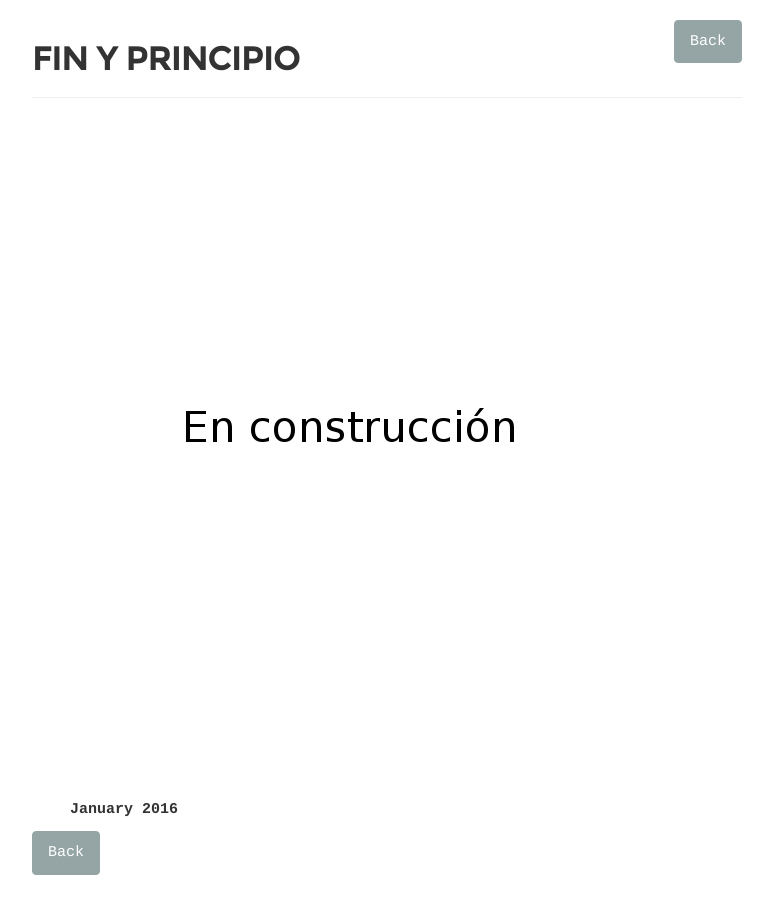
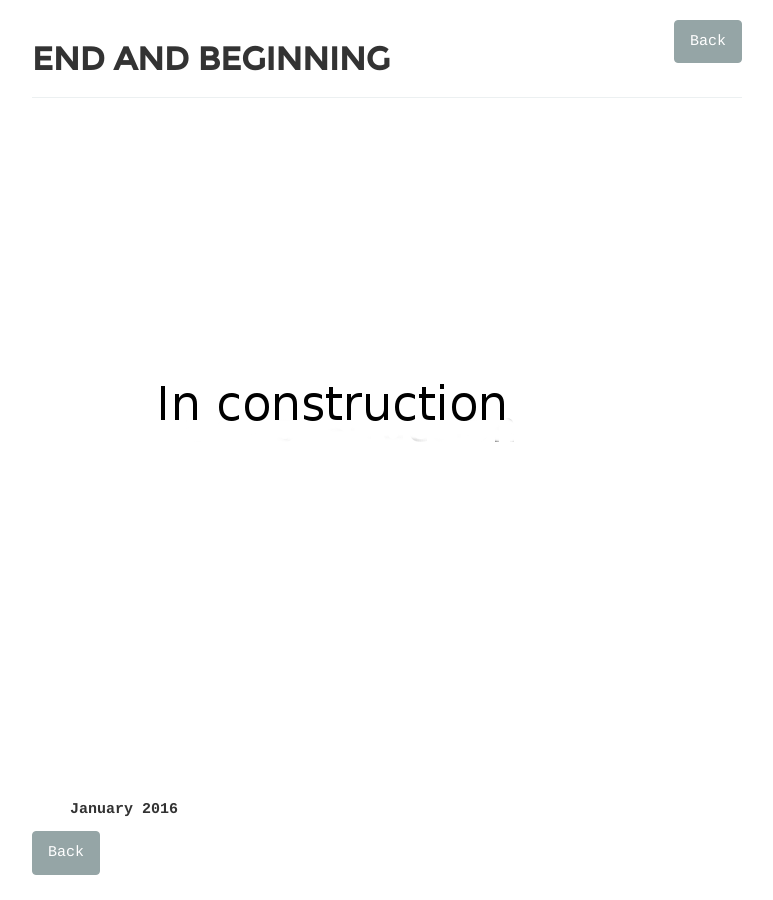
Before and after one commit to oceanomi/error-en, a Jekyll site: the page built from _posts/2016-01-26-fin.markdown, in a window 1280 px wide. Shown: the whole page, without its empty margins (253-1026 px from the left). Built offline with Jekyll 4.4.1, drawn with Linux system fonts in a browser that asks for light colours.

Commit message:
missed translations

```diff
--- a/_includes/footer.html
+++ b/_includes/footer.html
@@ -4,7 +4,7 @@
     <div class="container">
       <div class="row">
           <div class="rights">
-            <span class="copyright">Todos los derechos reservados. 2016</span>
+            <span class="copyright">All rights reserved. 2016</span>
           </div>
       </div>
     </div>
--- a/_includes/header.html
+++ b/_includes/header.html
@@ -12,7 +12,7 @@
           </div>
           <div class="pull-left links">
               <ul class="list-inline">
-                <li><a href="{{ site.baseurl }}series/index.html">Obra</a></li>
+                <li><a href="{{ site.baseurl }}series/index.html">Work</a></li>
                 <li><a href="{{ site.baseurl }}about/index.html">Carolina</a></li>
               </ul>
           </div>
--- a/_posts/2016-01-26-fin.markdown
+++ b/_posts/2016-01-26-fin.markdown
@@ -1,8 +1,8 @@
 ---
-title: Fin y principio
+title: End and beginning
 layout: post
 permalink: works/fin
-img: en_construccion.png
+img: in_construction.png
 img_quantity: 0
 material:
 size:
```
Also changed, not shown: img/works/in_construction.png (added).
